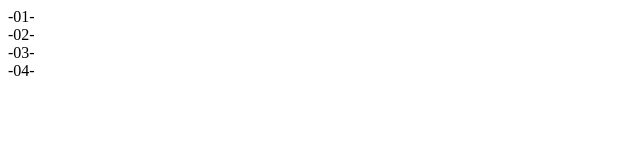
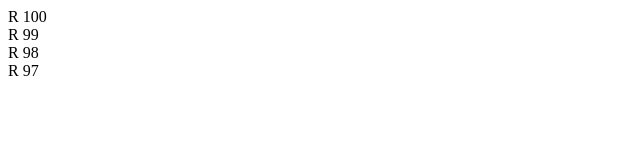
Before and after one commit to JanStureNielsen/scrollable-window, an Angular app: page / in a window 1280 px wide. Shown: the top 160 px of the page, without its empty margins (0-640 px from the left). Built offline with nearby package versions, Linux system fonts and the light colour scheme.

Commit message:
Use content.

```diff
--- a/src/app/window/window.component.html
+++ b/src/app/window/window.component.html
@@ -1,13 +1,17 @@
 <div class="my-window-container">
   <div class="my-window" #myWindow>
-    <div>-01-</div>
-    <div>-02-</div>
-    <div>-03-</div>
-    <div>-04-</div>
-    <div>-05-</div>
-    <div>-06-</div>
-    <div>-07-</div>
-    <div>-08-</div>
-    <div>-09-</div>
+    <div class="my-red">
+      @for (line of redContent(); track line.id) {
+      <div>R {{line.id}}</div>
+      }
+    </div>
+    <div class="my-gap">
+      <div>=={{gapContent()}}==</div>
+    </div>
+    <div class="my-blue" #myWindow>
+      @for (line of blueContent(); track line.id) {
+        <div>B {{line.id}}</div>
+      }
+    </div>
   </div>
 </div>
```
